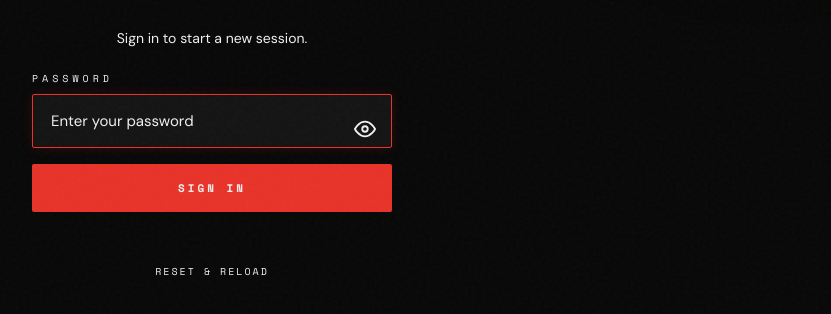
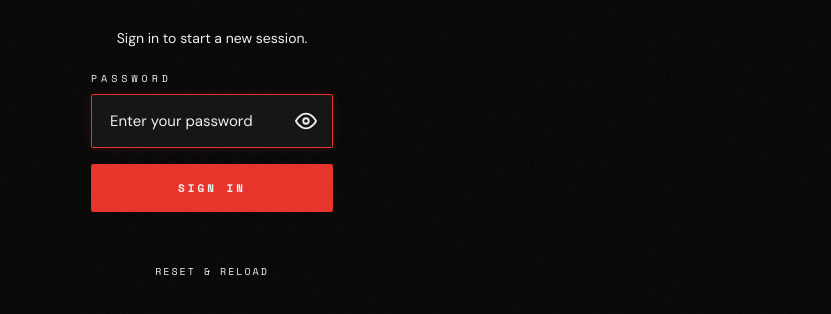
Before and after one commit to sean174/bmad-voice, a website: page public/index.html in a window 1280 px wide. Shown: the part 362-676 px from the top of the page, without its empty margins (428-1259 px from the left). Drawn offline with nearby package versions, Linux system fonts and the light colour scheme.

Commit message:
Fix eye icon centering - remove margin-bottom from input inside wrapper
The input-field had margin-bottom:16px (from login form CSS), making
the wrapper div taller than the input. This caused top:50% to
miscalculate. Now margin-bottom:0 on the input, margin-bottom:16px
on the wrapper div instead.

Co-Authored-By: Claude Opus 4.6 <noreply@anthropic.com>

```diff
--- a/public/index.html
+++ b/public/index.html
@@ -1179,8 +1179,8 @@
   <div class="login-fade" data-fade="5" style="margin-top:24px;">
     <form id="login-form" onsubmit="return false">
       <label class="input-label" for="login-password">Password</label>
-      <div style="position:relative; display:inline-block; width:100%;">
-        <input type="password" id="login-password" class="input-field" placeholder="Enter your password" autofocus style="padding-right:52px; width:100%; box-sizing:border-box;">
+      <div style="position:relative; width:100%; margin-bottom:16px;">
+        <input type="password" id="login-password" class="input-field" placeholder="Enter your password" autofocus style="padding-right:52px; width:100%; box-sizing:border-box; margin-bottom:0;">
         <svg id="pw-eye" width="22" height="22" viewBox="0 0 24 24" fill="none" stroke="currentColor" stroke-width="2" stroke-linecap="round" stroke-linejoin="round" style="position:absolute; right:16px; top:50%; transform:translateY(-50%); color:var(--text-dim); cursor:pointer;"><path d="M1 12s4-8 11-8 11 8 11 8-4 8-11 8-11-8-11-8z"/><circle cx="12" cy="12" r="3"/></svg>
       </div>
       <button type="submit" id="login-btn" class="btn-primary">Sign In</button>
```
